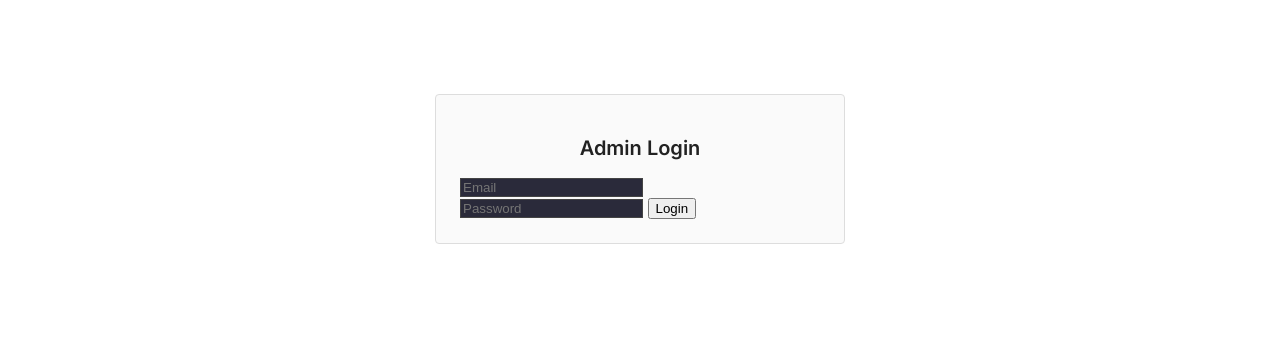
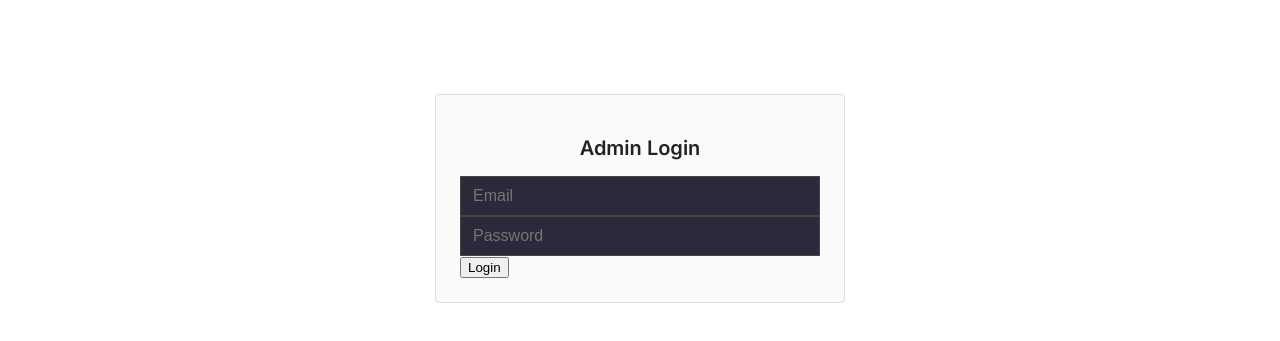
Before and after one commit to UTD888/livegame, a plain HTML site: page admin.html in a window 1280 px wide. Shown: the part 61-402 px from the top of the page. Drawn offline with Linux system fonts and the light colour scheme; no server answers.

Commit message:
Update admin.html

```diff
--- a/admin.html
+++ b/admin.html
@@ -61,8 +61,11 @@ input {
   color: white;
   border: 1px solid #444;
   transition: 0.3s;
+  padding: 10px 12px;      /* ขยายพื้นที่ในช่อง */
+  font-size: 16px;         /* ขยายขนาดตัวอักษร */
+  width: 100%;             /* ให้ช่องกว้างเต็ม container */
+  box-sizing: border-box;  /* ให้ padding ไม่ล้น */
 }
-
 input:focus {
   outline: none;
   border-color: #00ffcc;
```
